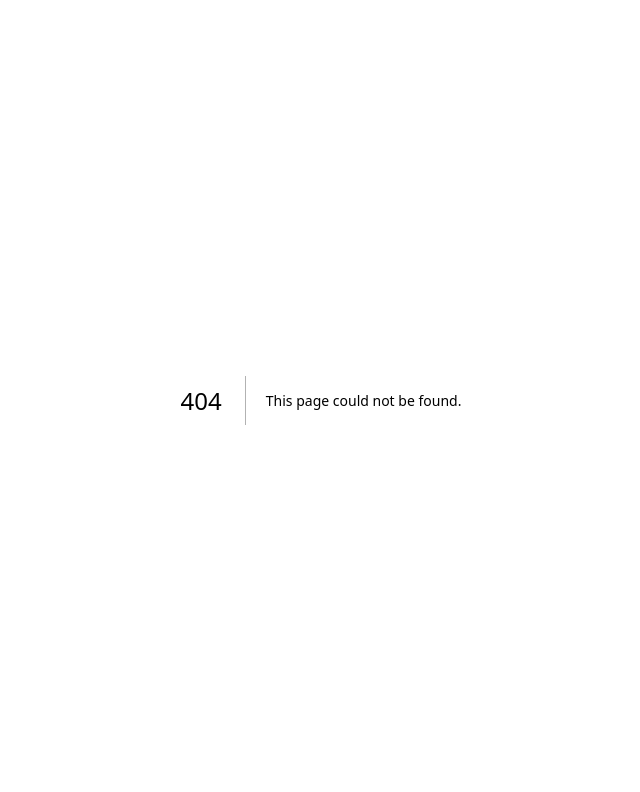
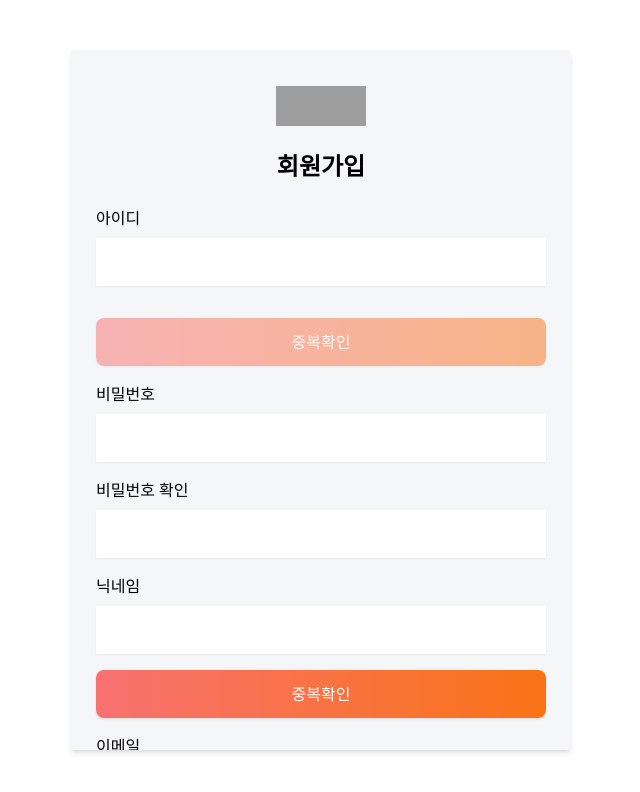
Before and after one commit to rukadeveloper/nexjs-test, a Next.js app: page /join in a window 1280 px wide. Before the commit this address had no page. Shown: the top 792 px of the page, without its empty margins (319-959 px from the left). Built offline with nearby package versions, Linux system fonts and the light colour scheme; grey boxes are pictures that could not be loaded.

Commit message:
회원가입 로직 추가하다가 멘붕옴

```diff
--- /dev/null
+++ b/src/app/(sign)/join/layout.tsx
@@ -0,0 +1,9 @@
+import React from 'react'
+
+export default function JoinLayout({ children } : { children: React.ReactNode }) {
+  return (
+    <div id="root" className="flex justify-center items-center w-full h-screen">
+      { children }
+    </div>
+  )
+}
--- /dev/null
+++ b/src/app/(sign)/join/page.tsx
@@ -0,0 +1,15 @@
+import HomeLogo from '@/components/home/HomeLogo'
+import Forms from '@/components/join/Forms'
+import React from 'react'
+
+export default function JoinPage() {
+  return (
+    <div className="w-[500px] h-[700px] bg-[#f5f6f8] shadow-md overflow-y-auto">
+      <div className="flex flex-col items-center" >
+        <HomeLogo isPrevent />
+        <h2 className="text-center font-bold text-2xl mt-6 mb-6">회원가입</h2>
+        <Forms />
+      </div>
+    </div>
+  )
+}
--- /dev/null
+++ b/src/app/api/idCheck/route.ts
@@ -0,0 +1,33 @@
+import { NextResponse } from "next/server";
+import prisma from "@/lib/prisma";
+
+export async function POST(req: Request) {
+    const formData = await req.json();
+
+    const uid = formData.get('uid');
+
+    try {
+        const existingId = await prisma.user.findFirst({
+            where: {
+                uid: uid
+            }
+        });
+
+        if(existingId) {
+            return  {
+                valid: false,
+                error: '이미 있는 아이디입니다.'
+            }
+        } else {
+            return {
+                valid: true,
+                error: '가능한 아이디입니다.'
+            }
+        }
+    } catch(err) {
+            return {
+                valid: false,
+                error: '서버 에러입니다.'
+            }
+    }
+}
--- a/src/components/home/HomeLogo.tsx
+++ b/src/components/home/HomeLogo.tsx
@@ -14,16 +14,16 @@ const HLogo = styled.h1`
     background-size: 355px 313px;
 `;
 
-export default function HomeLogo() {
+export default function HomeLogo({ isPrevent } : { isPrevent : boolean }) {
     const router = useRouter();
 
     const goHome = () => {
-        router.push('/');
+        router.push('/')
     }
 
 
     return (
-        <HLogo className="logo cursor-pointer ml-0 lg:ml-6" onClick={goHome}>
+        <HLogo className={`logo cursor-pointer ml-0 ${!isPrevent ? 'lg:ml-6' : 'mt-8'}`} onClick={goHome}>
             <Link href="/">
                 <span className="sr-only">Home Logo</span>
             </Link>
--- a/src/components/home/InputWrapper.tsx
+++ b/src/components/home/InputWrapper.tsx
@@ -2,7 +2,7 @@ import React from 'react'
 
 export default function InputWrapper({ children } : { children : React.ReactNode }) {
   return (
-    <div className="input__wrapper w-3/5">
+    <div className="input__wrapper w-3/5 mx-auto">
       { children }
     </div>
   )
--- /dev/null
+++ b/src/components/join/Alert.tsx
@@ -0,0 +1,10 @@
+import React from 'react';
+
+export default function Alert({ errorMessage, popupOpen } : { errorMessage : string, popupOpen: boolean }) {
+  return (
+    <div className={`w-[500px] h-[300px] fixed z-50 bg-white shadow-md ${!popupOpen ? 'hidden' : ''}`}>
+        <h2 className="text-center mt-10 text-xl font-bold">중복 확인</h2>
+        <p>{errorMessage}</p>
+    </div>
+  )
+}
--- /dev/null
+++ b/src/components/join/Forms.tsx
@@ -0,0 +1,171 @@
+'use client'
+
+import React, { useEffect, useReducer, useState } from 'react';
+import ReactDOM from 'react-dom';
+import { Input } from '../ui/input'
+import { Label } from '../ui/label'
+import InputWrap from '../shared/layouts/Input/InputWrap'
+import { Button } from '../ui/button';
+import { validate, ValidationRule, validationRules , ValidationRules } from '@/util/validation';
+import Alert from './Alert';
+
+type State = {
+    id: any,
+    idValid: boolean,
+    idValidation: boolean,
+    idError: { [key:string]: string },
+    idValidationError: string,
+    idValidationOpen: boolean,
+    pw: any,
+    pwCheck: string,
+    nick: string,
+    name: string,
+    email: string,
+    phone: string
+}
+
+type Action = {
+    type: string,
+    val?: string,
+    result?: IdCheckResult
+}
+
+type IdCheckResult = {
+    valid: boolean,
+    message: string
+}
+
+const isValid = (value: string, rules: ValidationRule[]): boolean => {
+
+    if (!Array.isArray(rules)) {
+      console.error('Rules is not an array:', rules);
+      return false;
+    }
+
+    for (const rule of rules) {
+        if(!rule.test(value)) {
+            return false;
+        }
+    }
+    return true;
+}
+
+const idChecking = async (value: string) : Promise<IdCheckResult> => {
+    const formData = new FormData();
+
+    if (value) {
+      formData.append('uid', value);
+    }
+    try {
+        const response = await fetch('/api/idCheck',{
+            method: 'POST',
+            body: formData
+        });
+        const data = await response.json();
+        return data;
+    } catch(err) {
+        return {
+            valid: false,
+            message: ''
+        }
+    }
+}
+
+const formRules: ValidationRules = {
+    id: [validationRules.required('id')],
+    pw: [validationRules.required('pw'), validationRules.minLength(8)],
+  };
+
+const formReducer: React.Reducer<State, Action> = (state, action) => {
+    switch (action.type) {
+      case 'UPDATE_ID':
+         const newData = {...state, id: action.val }
+         const isValids = isValid(action.val!, formRules.id)
+         const errors = validate(newData, formRules);
+         return {...newData, idValid: isValids, idError: errors}
+      case 'ID_VALIDATION':
+        return { ...state, idValidation: action.result!.valid, idValidationError: action.result!.message, idValidationOpen: true }
+      case 'UPDATE_PW':
+        return { ...state, pw: action.val };
+      default:
+        return state;
+    }
+  };
+
+export default function Forms() {
+
+  const [rootElement, setRootElement] = useState<Element | null>(null);
+
+  const [inputState, dispatch] = useReducer(formReducer, {
+    id: '',
+    idValid: false,
+    idValidation: false,
+    idError: {},
+    idValidationError: '',
+    idValidationOpen: false,
+    pw: '',
+    pwCheck: '',
+    nick: '',
+    name: '',
+    email: '',
+    phone: ''
+  });
+
+  const idChange = (e: React.ChangeEvent<HTMLInputElement>) => {
+    dispatch({ type: 'UPDATE_ID', val: e.target.value });
+  }
+
+  const pwChange = (e: React.ChangeEvent<HTMLInputElement>) => {
+    dispatch({ type: 'UPDATE_PW', val: e.target.value })
+  }
+
+  const idValidate = async (e: React.MouseEvent<HTMLButtonElement>) => {
+     e.preventDefault();
+     const result: IdCheckResult = await idChecking(inputState.id);
+     dispatch({ type: 'ID_VALIDATION', result });
+     document.body.classList.add('dimmed');
+  }
+
+  useEffect(() => {
+    const element = document.querySelector('#root');
+    if (element) setRootElement(element);
+  },[])
+
+  useEffect(()=>{
+    console.log(inputState.idValidationError);
+  },[inputState])
+
+  return (
+    <form className="w-[450px]">
+      <InputWrap>
+        <Button className="mt-4 py-6 rounded-[8px] bg-gradient-to-r from-red-400 to-orange-500 text-base text-white" disabled={!inputState.idValid} onClick={idValidate} >중복확인</Button>
+        {!inputState.idValid && <p className="text-red-800 mt-4 text-center">{inputState.idError.ids}</p>}
+        <Input type="text" id="uid" className="bg-white p-6 border-none" onChange={idChange} value={inputState.id} />
+        <Label htmlFor="uid" className="text-base mb-2">아이디</Label>
+        {rootElement && ReactDOM.createPortal(<Alert errorMessage={inputState.idValidationError} popupOpen={inputState.idValidationOpen} />,rootElement) }
+      </InputWrap>
+      <InputWrap>
+        <Input type="password" id="upw" className="bg-white p-6 border-none" onChange={pwChange} value={inputState.pw} />
+        <Label htmlFor="upw" className="text-base mb-2">비밀번호</Label>
+      </InputWrap>
+      <InputWrap>
+        <Input type="password" id="upwCheck" className="bg-white p-6 border-none"  />
+        <Label htmlFor="upwCheck" className="text-base mb-2">비밀번호 확인</Label>
+      </InputWrap>
+      <InputWrap>
+        <Button className="mt-4 py-6 rounded-[8px] bg-gradient-to-r from-red-400 to-orange-500 text-base text-white">중복확인</Button>
+        <Input type="text" id="unickname" className="bg-white p-6 border-none" />
+        <Label htmlFor="unickname" className="text-base mb-2">닉네임</Label>
+      </InputWrap>
+      <InputWrap>
+        <Input type="text" id="uemail" className="bg-white p-6 border-none" />
+        <Label htmlFor="uemail" className="text-base mb-2">이메일</Label>
+      </InputWrap>
+      <InputWrap>
+        <Input type="text" id="uphone" className="bg-white p-6 border-none" />
+        <Label htmlFor="uphone" className="text-base mb-2">휴대전화</Label>
+      </InputWrap>
+      <Button type="submit" className='w-full mt-5 mb-5 py-6 bg-gradient-to-r from-red-400 to-orange-500 text-base text-white font-bold disabled:opacity-45'>회원가입하기</Button>
+    </form>
+  )
+}
--- a/src/components/login/Find.tsx
+++ b/src/components/login/Find.tsx
@@ -6,7 +6,7 @@ export default function Find() {
     <div className="mt-5">
       <ul className="flex items-center gap-5 text-sm">
         <li><Link href="/" className="hover:underline">아이디 찾기</Link></li>
-        <li><Link href="/" className="hover:underline">회원가입</Link></li>
+        <li><Link href="/join" className="hover:underline">회원가입</Link></li>
         <li><Link href="/" className="hover:underline">비밀번호 찾기</Link></li>
       </ul>
     </div>
--- a/src/components/login/LoginBox.tsx
+++ b/src/components/login/LoginBox.tsx
@@ -59,7 +59,7 @@ const LoginBox = () => {
 
   const AuthContexts = useContext(AuthContext);
 
-  const { setIsAuth } = AuthContexts;
+  const {setIsAuth } = AuthContexts;
 
   const loginSubmit = async (e:React.FormEvent<HTMLFormElement>) => {
     e.preventDefault();
@@ -112,7 +112,7 @@ const LoginBox = () => {
 
   return (
     <form className="login__box w-[500px] h-[500px] bg-white shadow-md flex flex-col justify-center items-center p-8" onSubmit={loginSubmit}>
-      <HomeLogo />
+      <HomeLogo isPrevent />
       <InputWrapper>
         <Input type="text" placeholder="아이디 입력" className={`w-full border border-solid border-gray-100 rounded-t1-[2px] rounded-tr-[2px] p-6 placeholder-slate-400 ${idTouched ? 'border-red-700 relative after:content-[""] after:absolute after:left-0 after:right-0 after:bottom-0 after:h-[1px] after:bg-red-700' : ''}`} onFocus={idFocus} onBlur={idBlur} onChange={idChange} value={idVal} />
         <Input type="password" placeholder="비밀번호 8자~20자" className={`w-full border border-solid border-gray-100 rounded-t1-[2px] rounded-tr-[2px] p-6 placeholder-slate-400 ${passwordTouched ? 'border-red-700 rounded-t1-[0px] rounded-tr-[0px]' : ''}`} style={{ marginTop: '-1px'}} onFocus={passwordFocus} onBlur={passwordBlur} onChange={passwordChange} value={passwordVal} />
--- /dev/null
+++ b/src/components/shared/layouts/Input/InputWrap.tsx
@@ -0,0 +1,9 @@
+import React from 'react'
+
+export default function InputWrap({ children } : { children : React.ReactNode }) {
+  return (
+    <div className="input__wrap w-full mx-auto flex flex-col-reverse mb-4">
+      { children }
+    </div>
+  )
+}
--- a/src/components/shared/layouts/header/header.tsx
+++ b/src/components/shared/layouts/header/header.tsx
@@ -81,7 +81,7 @@ export default function Header() {
       <header className="border-b border-solid border-stone-100">
         <div className="my-0 mx-auto py-5 flex justify-between lg:justify-start items-center " style={{ maxWidth: '1300px'}}>
           <NavigationButton setSideMenu={setSideMenu} />
-          <HomeLogo />
+          <HomeLogo isPrevent={false} />
           <Search />
           <WordRankWrapper />
           <IconWrapper>
--- /dev/null
+++ b/src/util/validation.ts
@@ -0,0 +1,47 @@
+export type ValidationRule = {
+    test: (value: string) => boolean | Promise<any>,
+    message: string
+}
+
+export type ValidationRules = {
+    [key: string]: ValidationRule[];
+  };
+
+export const validate = (values:  { [key: string]: any }, rules: ValidationRules) => {
+
+    const errors: { [key: string]: string } = {};
+
+    Object.keys(rules).forEach((field) => {
+        const fieldRules = rules[field];
+        const value = values[field];
+
+        for(const rule of fieldRules) {
+            if(!rule.test(value)) {
+                errors[field] = rule.message;
+                break;
+            }
+        }
+    })
+
+    return errors;
+}
+
+export const validationRules = {
+    required: (fieldName: string): ValidationRule => ({
+        test: (value: string) => value.trim() !== '',
+        message: '반드시 입력해주세요'
+    }),
+    minLength: (length: number): ValidationRule => ({
+        test: (value: string) => value.length >= length,
+        message: `최소 ${length}자 이상 입력하세요`
+    }),
+    maxLength: (length: number): ValidationRule => ({
+        test: (value: string) => value.length <= length,
+        message: `${length}자 이상 넘으면 안됩니다.`
+    }),
+
+    email: (): ValidationRule => ({
+        test: (value: string) => /^[^\s@]+@[^\s@]+\.[^\s@]+$/.test(value),
+        message: `이메일 형식에 맞게 작성해주세요.`
+    })
+}
```
